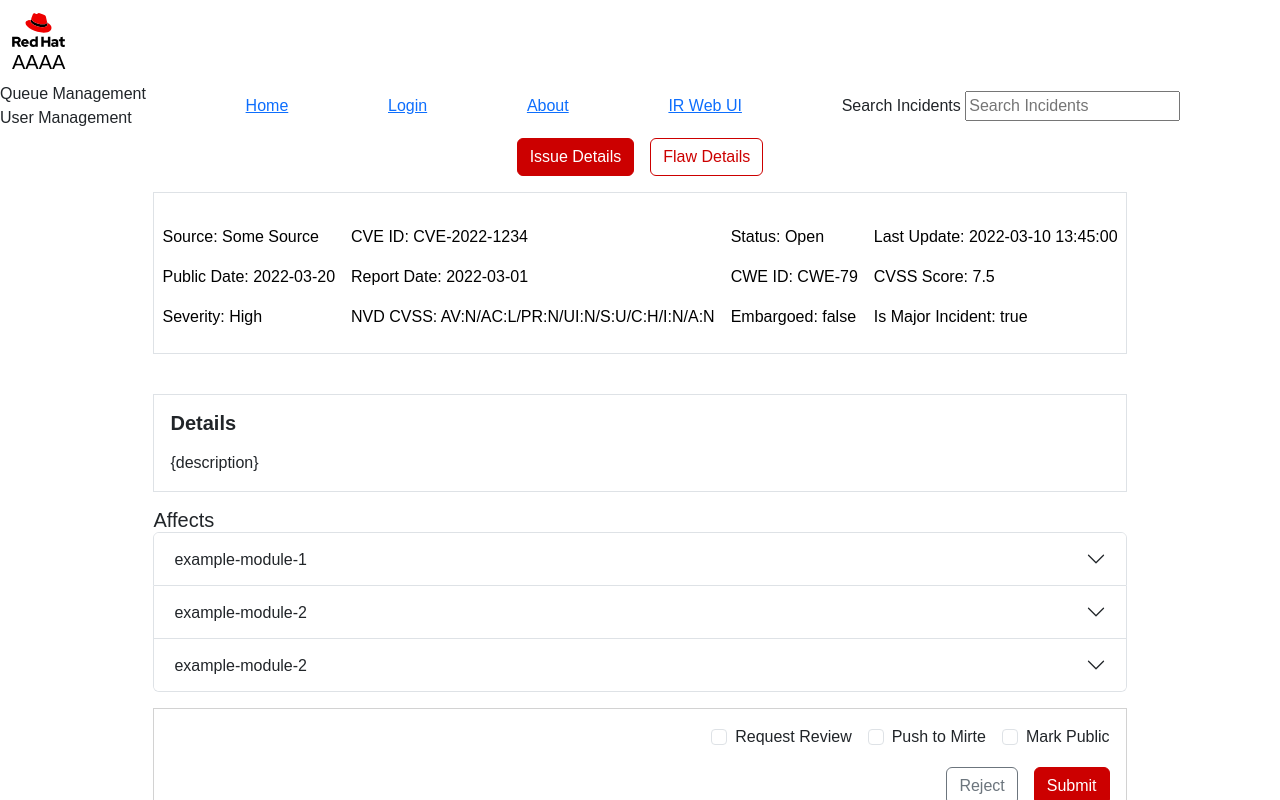
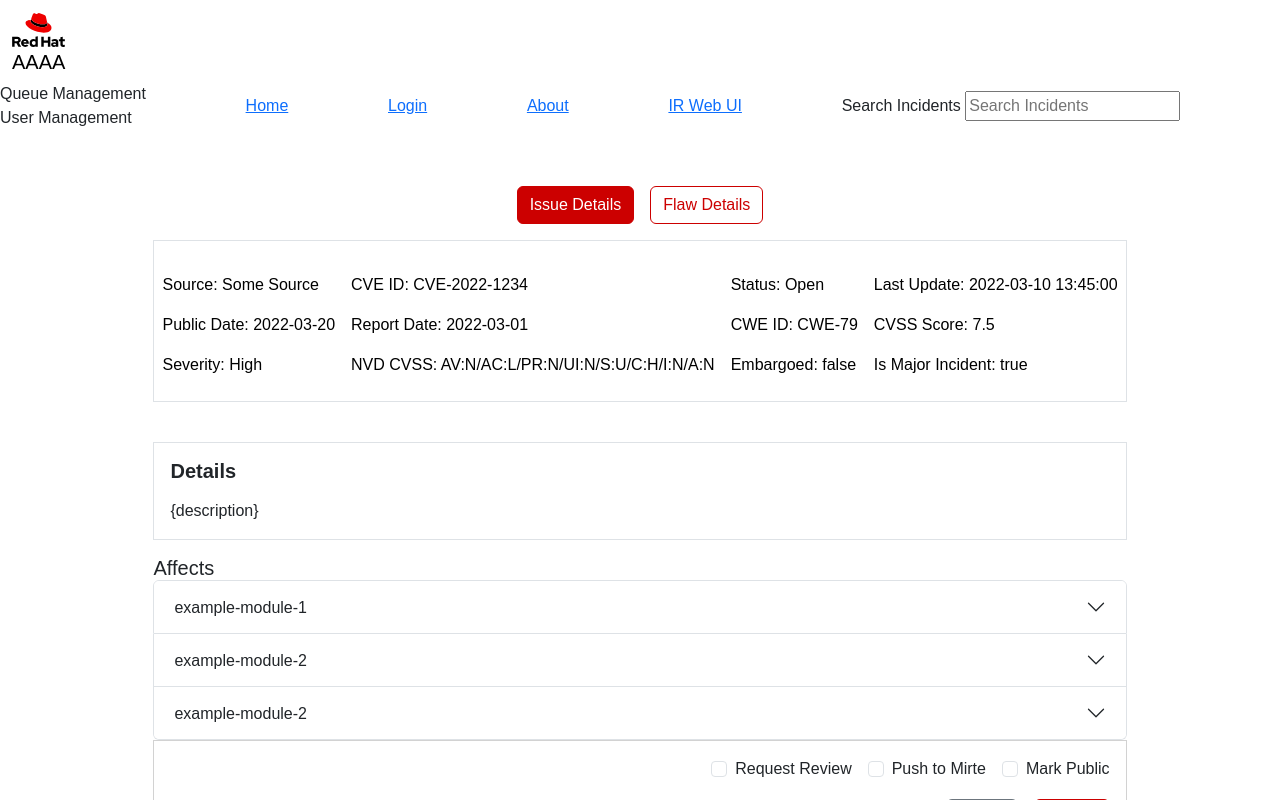
Before and after one commit to RedHatProductSecurity/osim, a Vue app: page /tracker in a window 1280 px wide. Both pictures are taken after a click on the button "Flaw Details". Shown: the top 800 px of the page. Built offline with nearby package versions, Linux system fonts and the light colour scheme.

Commit message:
minor changes

```diff
--- a/index.html
+++ b/index.html
@@ -5,7 +5,6 @@
   <link rel="icon" href="favicon.ico">
   <meta name="viewport" content="width=device-width, initial-scale=1.0">
   <title>IR Web UI</title>
-  <script src="https://cdn.jsdelivr.net/npm/bootstrap@5.0.2/dist/js/bootstrap.bundle.min.js" integrity="sha384-MrcW6ZMFYlzcLA8Nl+NtUVF0sA7MsXsP1UyJoMp4YLEuNSfAP+JcXn/tWtIaxVXM" crossorigin="anonymous"></script>
 </head>
 <body>
 <div id="app"></div>
--- a/src/App.vue
+++ b/src/App.vue
@@ -1,5 +1,6 @@
 <script setup lang="ts">
 import {RouterView} from 'vue-router'
+import * as bootstrap from 'bootstrap/dist/js/bootstrap.min.js'
 import Navbar from './components/Navbar.vue'
 </script>
 
--- a/src/views/FlawView.vue
+++ b/src/views/FlawView.vue
@@ -70,7 +70,7 @@ export default defineComponent({
         <ObjectView />
         <DescriptionView />
         <AffectsView v-if="affects" :affects="affects" />
-        <div class="card mt-3">
+        <div class="card">
           <div class="card-body">
             <div class="d-flex justify-content-end align-items-center">
               <div class="form-check me-3">
--- a/src/views/Tracker.vue
+++ b/src/views/Tracker.vue
@@ -20,7 +20,7 @@ export default defineComponent({
 </script>
 <template>
   <main>
-    <div class="align-items-center">
+    <div class="align-items-center mt-5 mt-5">
       <div class="d-flex justify-content-center mb-3">
         <button class="btn btn-primary me-3" @click="selectedView = 'issue'">Issue Details</button>
         <button class="btn btn-outline-primary" @click="selectedView = 'flaw'">Flaw Details</button>
```
